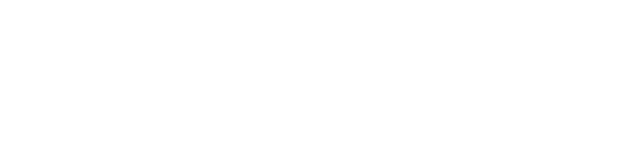
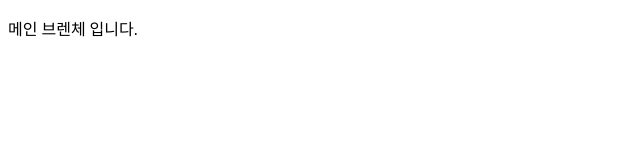
Before and after one commit to KimYeoungChan/GitinitTest, a plain HTML site: page index.html in a window 1280 px wide. Shown: the whole page, without its empty margins (0-640 px from the left). Drawn offline with Linux system fonts and the light colour scheme.

Commit message:
메인 브렌치입이다.

```diff
--- a/index.html
+++ b/index.html
@@ -4,11 +4,11 @@
 <head>
   <meta charset="UTF-8">
   <meta name="viewport" content="width=device-width, initial-scale=1.0">
-  <title>마스터 브랜치는 변경 사항 없이 그래도 진행!</title>
+  <title>충돌이 일어날까</title>
 </head>
 
 <body>
-
+  <p>메인 브렌체 입니다.</p>
 </body>
 
 </html>
```
